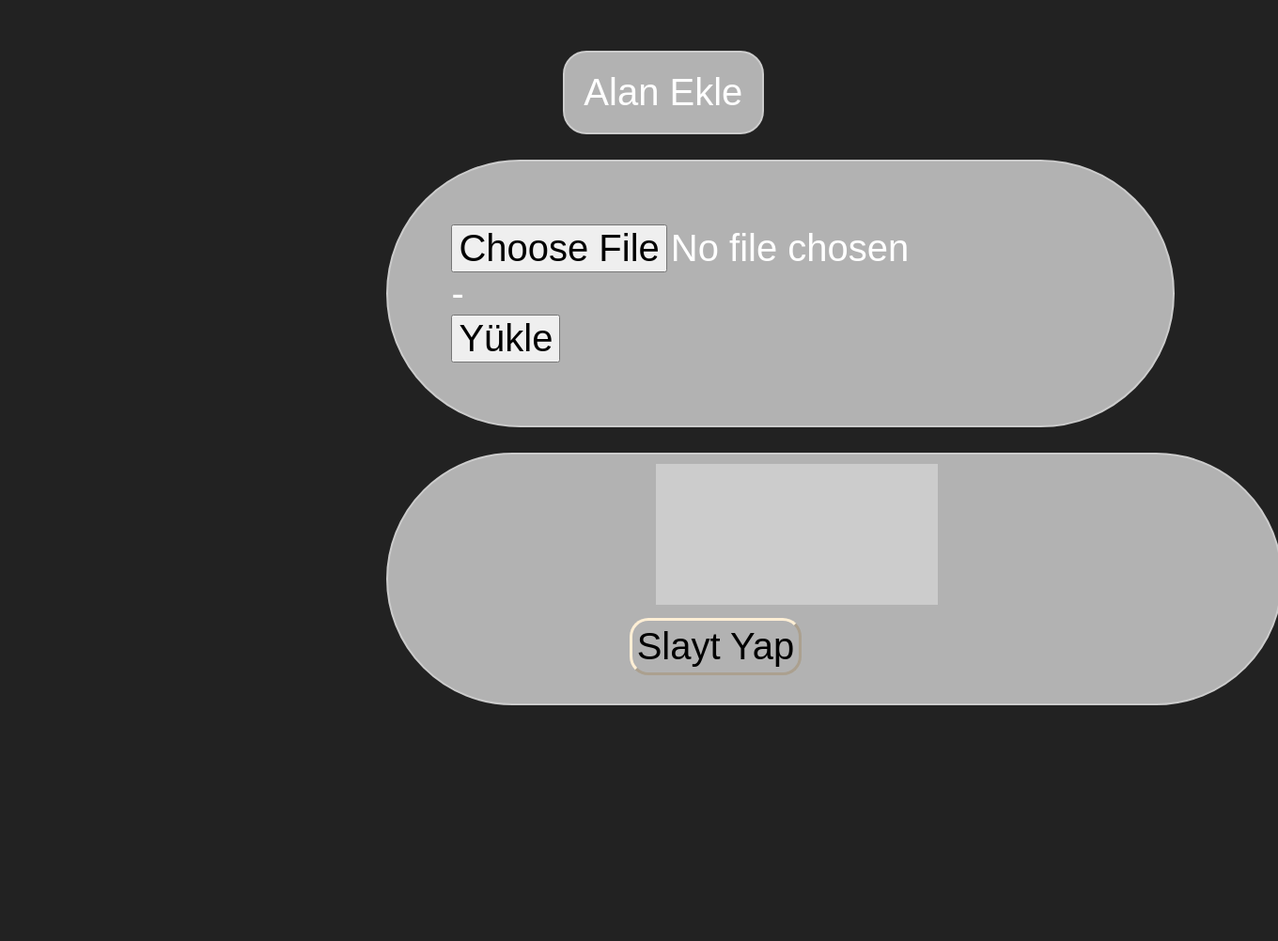
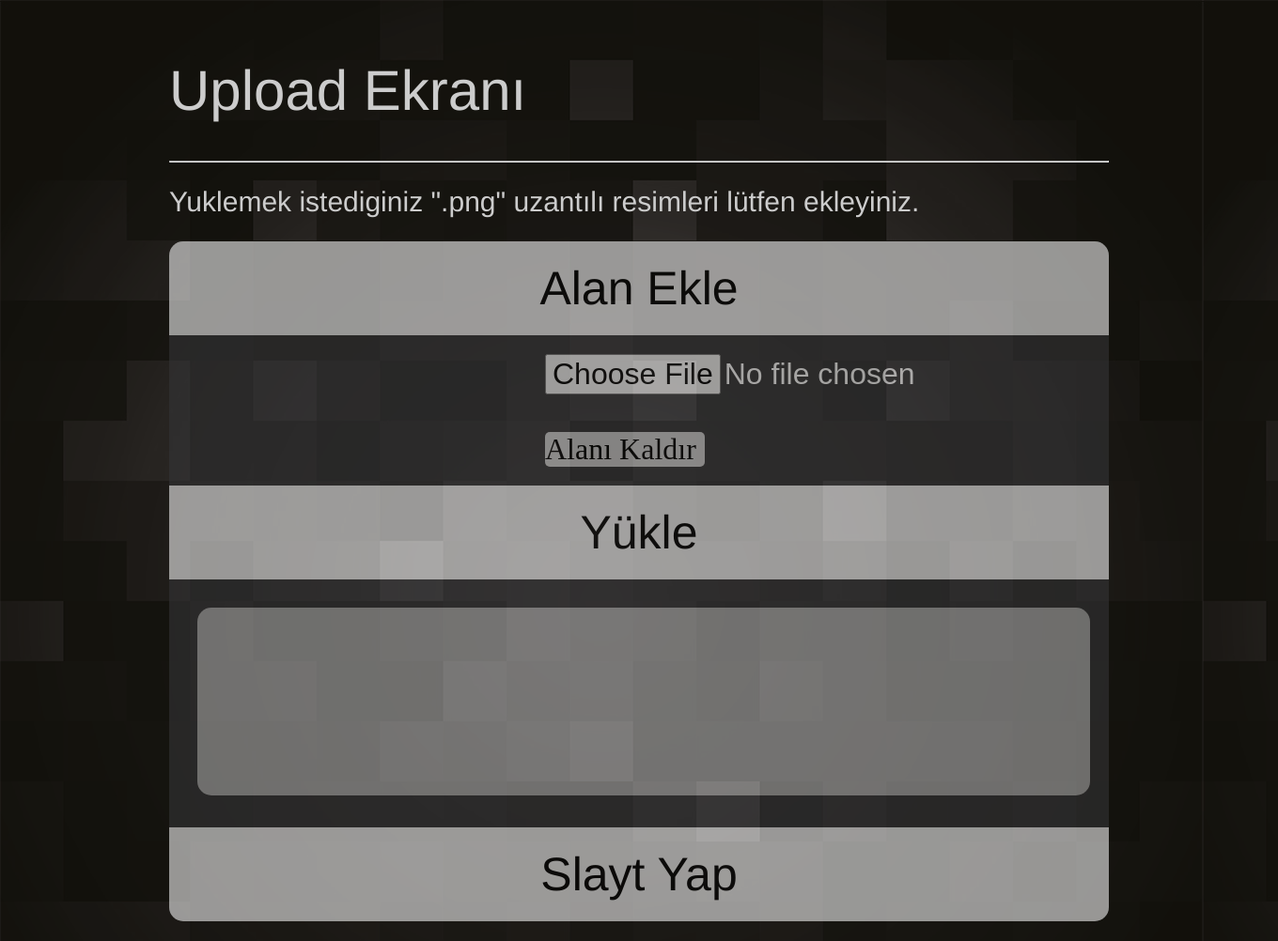
Before and after one commit to ErenKilincarslan/sliderWidget, a PHP site: page / in a window 1360 px wide. Shown: the whole page at 94% size. Before the commit the page ends 751 px from the top, so only its background shows below. Run offline with PHP 8.4, Linux system fonts and the light colour scheme; some libraries are stand-ins or nearby versions.

Commit message:
Add files via upload

```diff
--- a/index.php
+++ b/index.php
@@ -17,14 +17,19 @@
 
 </head>
 <body>
+<div id="aciklama">
+    <h1>Upload Ekranı</h1><hr>
+    <h2>Yuklemek istediginiz ".png" uzantılı resimleri lütfen ekleyiniz.</h2>
+</div>
+<div id="index">
     <div class="ana" id="i">
-    <div class="arti">Alan Ekle</div>
+        <button class="arti">Alan Ekle</button>
         <!--  Target vermeyi unutmaayın.Veriyi ajaxla yollar sonuçları belirlediğimiz iframeye yollar. -->
         <form action="upload.php" method="post" enctype="multipart/form-data" id="yukle" target="iframe">
             <div class="iler">
-            <div class="i_ana"> <input type="file" name="resim[]" />    <div class="eksi">-</div>   </div>
+                <div class="i_ana"> <input id="dosya" type="file" name="resim[]" />    <div class="eksi">Alanı Kaldır</div>   </div>
             </div>
-        <input type="submit" class="buton" value="Yükle" />
+            <input id="yukleButon" type="submit" class="buton" value="Yükle" />
         </form>
     </div>
 
@@ -35,5 +40,6 @@
 
         <a href="slider.php"><input type="button" id="butonSlayt"  name="slaytButton" value="Slayt Yap"></a>
     </div>
+</div>
 </body>
 </html>
--- a/upload.css
+++ b/upload.css
@@ -1,58 +1,103 @@
 body {
-    background-color: #222;
+    padding: 1%;
+    background: #1d1f20;
+    background-image: url("1.png");
 }
-
-.ana{
-    color: #fff;
-    font: 40px Arial;
+#index {
+    margin: auto;
+    width: 1000px;
+    background: #343436;
+    border-radius: 15px;
+    border: 1px solid darken(#3498db, 20%);
+    opacity: 0.6;
 }
 .arti {
-    background-color: #b2b2b2;
-    margin-left: 44%;
-    margin-top: 4%;
-    border: 2px solid #ccc;
-    color: #fff;
-    font: 40px Arial;
-    border-radius: 25px;
+    width: 100%;
+    height: 100px;
+    display: block;
+    padding: 10px;
+    border-radius: 15px 15px 0px 0px;
+    border: 0;
+    font: 50px Helvetica, sans-serif;
+}
+.arti:hover {
+    border: 5px outset darken(#ddd, 20%);
+    background: #00BCD4;
+    color: $333;
+    opacity: 1;
+
+}
+.arti:active {
+    border: 10px inset darken(#000,20%);
+    background: #44FFFF;
+}
+#dosya{
+    margin: 2% 0% 2% 40%;
+    width: auto;
+    font-size: xx-large;
+    color: white;
+}
+.eksi {
+    font-size: xx-large;
+    margin: 2% 0% 2% 40%;
+    background-color: #ccc;
     width: 170px;
-    padding: 20px;
+    border-radius: 5px;
 }
-#yukle {
-    margin-left: 30%;
-    margin-top: 2%;
-    background-color: #b2b2b2;
-    color: #fff;
-    font: 40px Arial;
-    border: 2px solid #ccc;
-    border-radius: 150px;
-    padding: 5%;
-    width: 700px;
+.eksi:hover {
+    background-color: #FF1744;
+    color: white;
 }
-
-input {
-    font: 40px Arial;
+#yukleButon {
+    width: 100%;
+    height: 100px;
+    display: block;
+    padding: 10px;
+    border-radius: 0px 0px 0px 0px;
+    border: 0;
+    font: 50px Helvetica, sans-serif;
 }
-
-#butonSlayt {
-    margin-left: 27%;
-    background-color: transparent;
-    border: 3px outset papayawhip;
-    -webkit-border-radius:;
-    -moz-border-radius:;
-    border-radius: 20px;
-    padding:5px;
+#yukleButon:hover {
+    border: 10px inset darken(#000,20%);
+    background-color: #00BCD4;
 }
-#slaytButon {
-    margin-left: 30%;
-    margin-top: 2%;
-    padding-bottom: 30px;
-    border: 2px solid #ccc;
-    border-radius:  200px;
-    width: 950px;
-    background-color: #b2b2b2;
+#yukleButon:active {
+    border: 10px inset darken(#000,20%);
+    background: #44FFFF;
 }
 #iframe {
-    background-color: #ccc;
-    margin:10px;
-    margin-left: 30%;
+    width: 90%;
+    margin: 30px;
+    background-color: #aaa;
+    border-radius: 15px;
+    padding: 25px;
+    font-size: xx-large;
 }
+#butonSlayt {
+    width: 100%;
+    height: 100px;
+    padding: 10px;
+    border-radius: 0px 0px 15px 15px;
+    border: 0;
+    font: 50px Helvetica, sans-serif;
+}
+#butonSlayt:hover {
+    border: 10px inset darken(#000,20%);
+    background-color: #00BCD4;
+}
+#butonSlayt:active {
+    border: 10px inset darken(#000,20%);
+    background: #44FFFF;
+}
+#aciklama{
+    margin: auto;
+    width: 1000px;
+}
+h1 {
+    font: 60px Helvetica , sans-serif;
+    color: #ccc;
+}
+h2{
+    font: 30px Helvetica , sans-serif;
+    color: #ccc;
+}
--- a/upload.js
+++ b/upload.js
@@ -8,7 +8,7 @@ $(function(){
 
         if(i<5){//eğer eksi sayısı 5 ten az ise
 
-            $(".iler").append('<div class="i_ana">  <input type="file" name="resim[]" />    <div class="eksi">-</div>   </div>');
+            $(".iler").append('<div class="i_ana">  <input id="dosya" type="file" name="resim[]" />    <div class="eksi">Alanı Kaldır</div>   </div>');
 
             //sayfaya bir tane daha file koy
 
```
Also changed, not shown: slider.php (+7 -0 lines), style.css (+45 -15 lines), 1.jpg (added), 1.png (added). Lines whose indentation alone changed are shown as unchanged.
